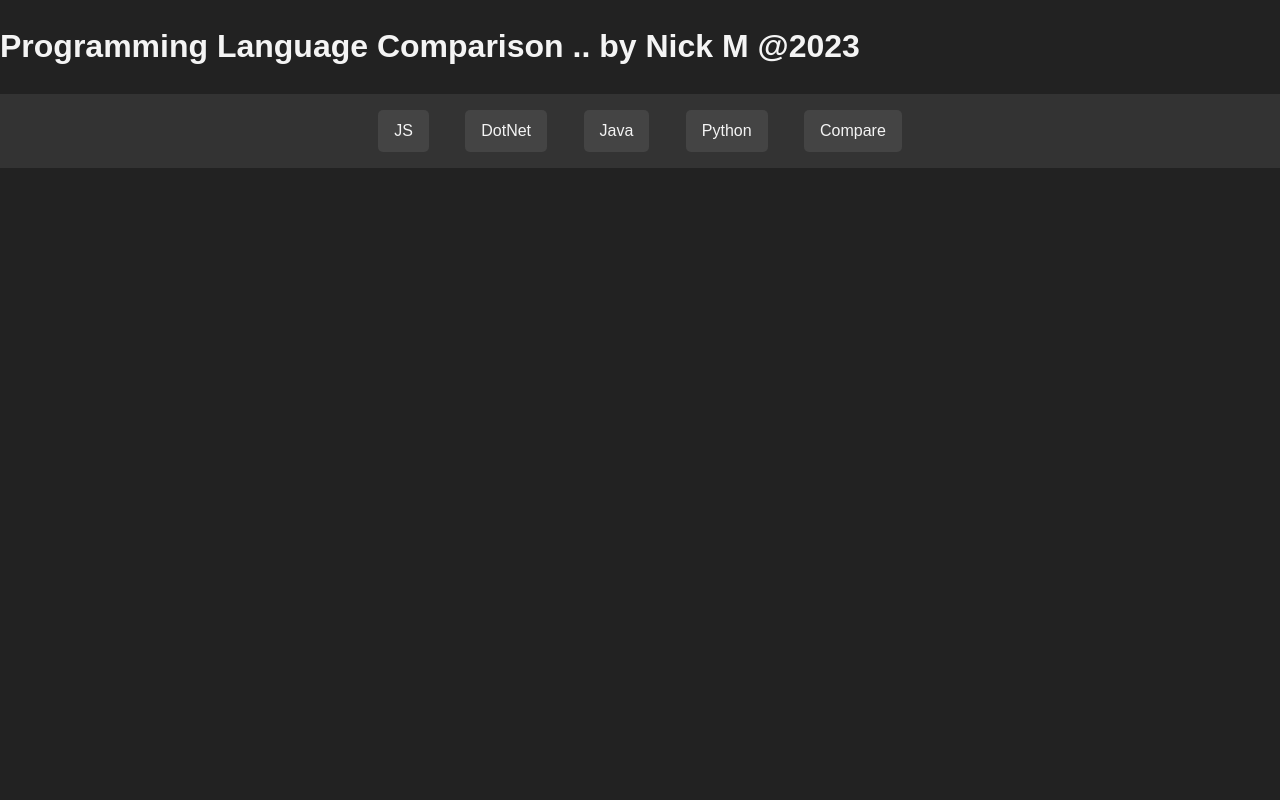
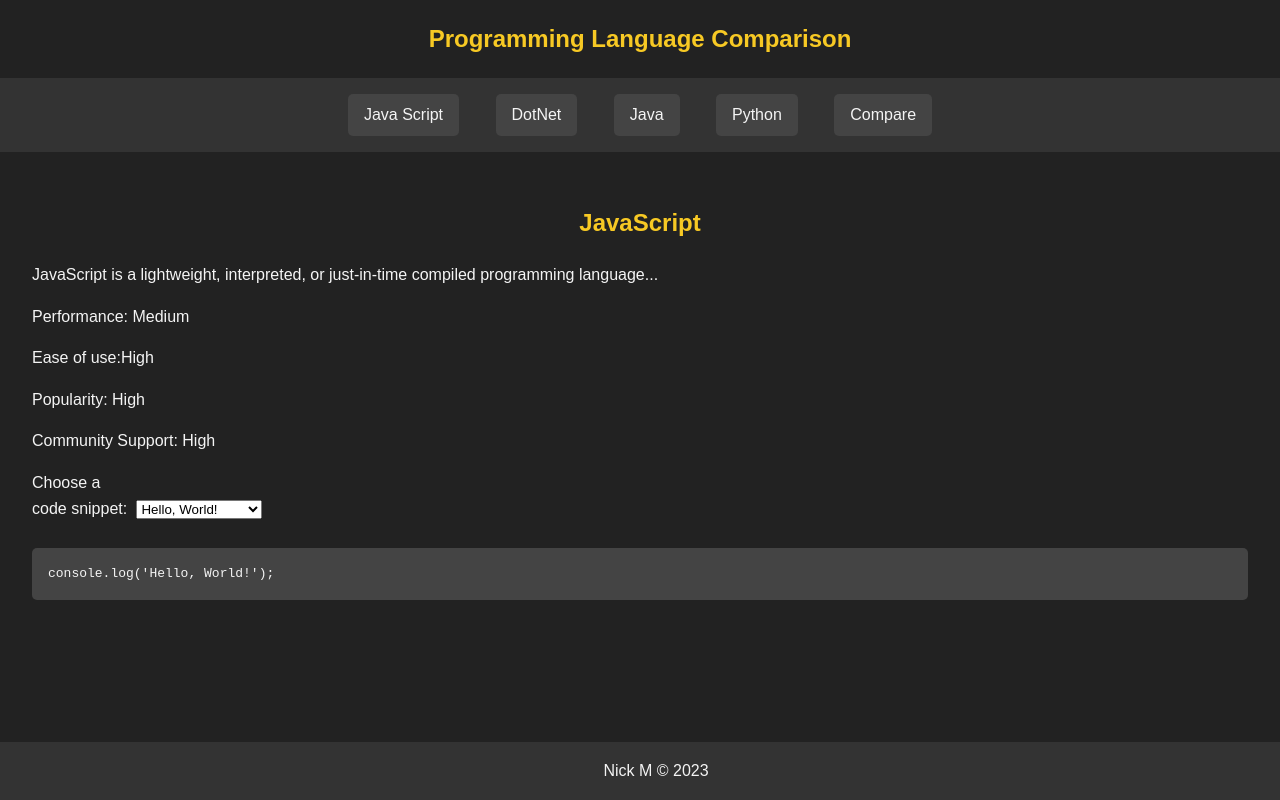
Before and after one commit to nickmincu/code-clash, a website with bundled scripts: page index.html in a window 1280 px wide. Built offline with nearby package versions, Linux system fonts and the light colour scheme.

Commit message:
3 files modified

```diff
--- a/index.html
+++ b/index.html
@@ -10,7 +10,7 @@
     <div id="app"></div>
     <nav>
       <ul>
-        <li><a href="#" id="javascript">JS</a></li>
+        <li><a href="#" id="javascript">Java Script</a></li>
         <li><a href="#" id="dotnet">DotNet</a></li>
         <li><a href="#" id="java">Java</a></li>
         <li><a href="#" id="python">Python</a></li>
@@ -22,6 +22,8 @@
       <!-- Content will be generated by JavaScript -->
     </div>
 
+    <footer>Nick M &copy; 2023</footer>
+
     <script src="index.js"></script>
   </body>
 </html>
--- a/index.js
+++ b/index.js
@@ -3,7 +3,7 @@ import './style.css';
 
 // Write Javascript code!
 const appDiv = document.getElementById('app');
-appDiv.innerHTML = `<h1>Programming Language Comparison .. by Nick M @2023</h1>`;
+appDiv.innerHTML = `<h2>Programming Language Comparison</h2>`;
 
 document
   .getElementById('javascript')
@@ -154,3 +154,6 @@ function showLanguage(language) {
 document.addEventListener('DOMContentLoaded', function () {
   const content = document.getElementById('content');
 });
+
+// load the initial language page
+showLanguage('javascript');
--- a/style.css
+++ b/style.css
@@ -10,6 +10,7 @@ body {
 
 h2 {
   color: #f7c924;
+  text-align: center;
 }
 
 h3 {
@@ -68,7 +69,8 @@ table {
   width: 100%;
 }
 
-th, td {
+th,
+td {
   border: 1px solid #ccc;
   padding: 0.5rem;
   text-align: left;
@@ -103,3 +105,13 @@ button:hover {
   background-color: #f4f4f4;
   color: #222;
 }
+
+footer {
+  background-color: #333;
+  color: #f4f4f4;
+  text-align: center;
+  padding: 1rem;
+  position: fixed;
+  bottom: 0;
+  width: 100%;
+}
```
